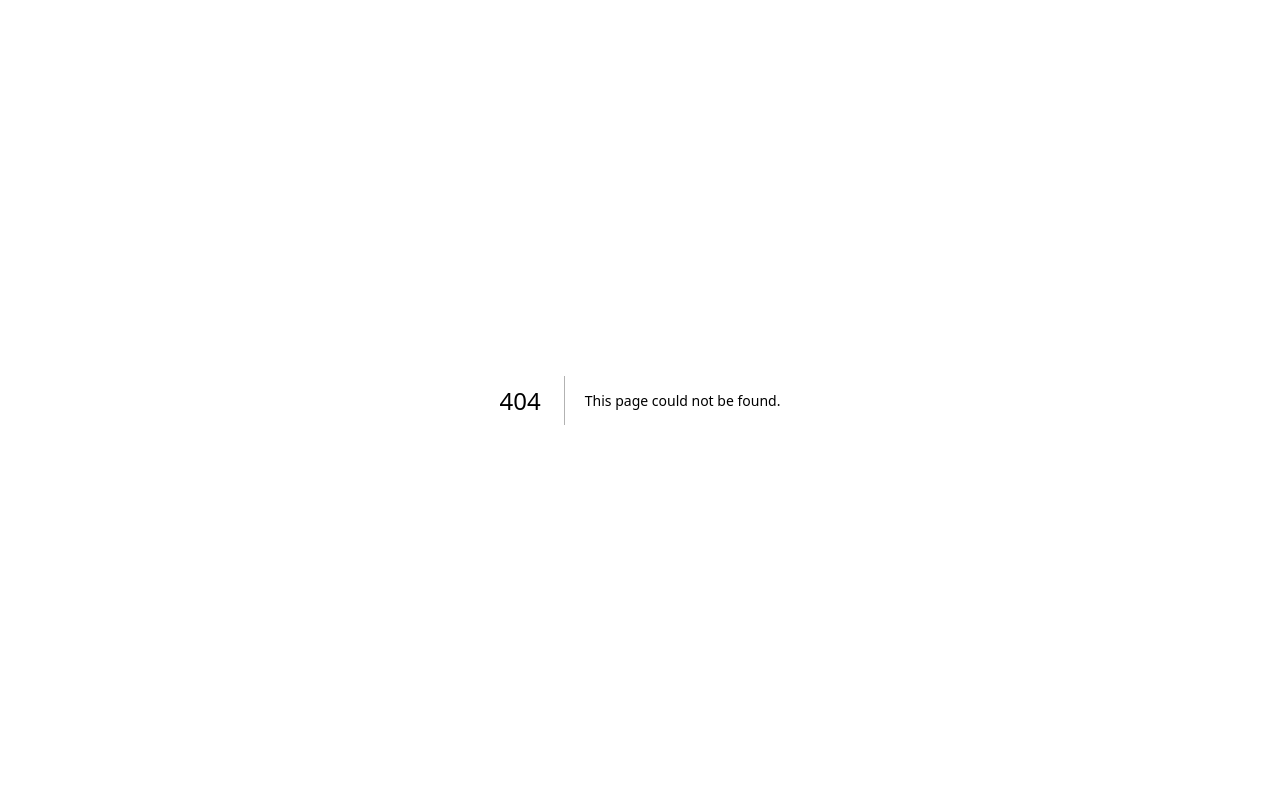
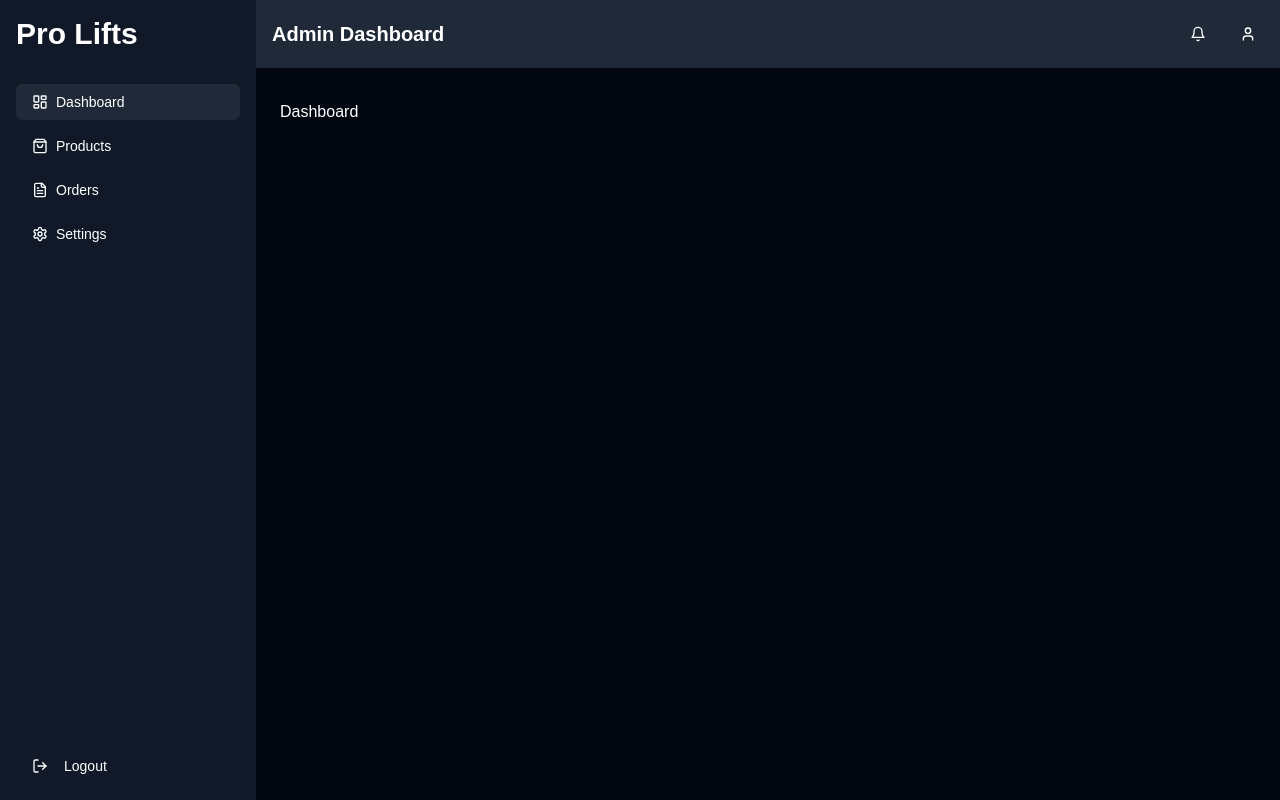
Before and after one commit to SAHIL-Sharma21/pro-Lift, a Next.js app: page /dashboard in a window 1280 px wide. Before the commit this address had no page. Built offline with nearby package versions, Linux system fonts and the light colour scheme.

Commit message:
added dashboard page in route

```diff
--- a/src/app/components/dashboard/SideBar.tsx
+++ b/src/app/components/dashboard/SideBar.tsx
@@ -22,7 +22,7 @@ const SideBar = () => {
     <>
         <div className='flex flex-col h-full bg-gray-900 text-white w-64'>
             <div className='p-4'>
-                <h1 className='ext-2xl font-bold"'>Admin Dashboard</h1>
+                <h1 className='text-3xl font-bold'>Pro Lifts</h1>
             </div>
             <nav className='flex-1'>
                 <ul className='space-y-2 p-4'>
--- a/src/app/dashboard/(route)/layout.tsx
+++ b/src/app/dashboard/(route)/layout.tsx
@@ -1,11 +1,14 @@
 'use client'
+
+import Header from "@/app/components/dashboard/Header";
+import SideBar from "@/app/components/dashboard/SideBar"
 
 export default function DahboardLayout({children}:{children: React.ReactNode}) {
     return(
         <div className="flex h-screen overflow-hidden">
-            {/* side bar component  */}
+            <SideBar />
             <div className="flex flex-col flex-1 overflow-hidden">
-                {/* header component  */}
+                <Header />
                 <main className="flex-1 overflow-x-hidden overflow-y-auto bg-gray-950">
                     <div className="container mx-auto px-6 py-8">
                         {children}
--- /dev/null
+++ b/src/app/dashboard/(route)/page.tsx
@@ -0,0 +1,13 @@
+'use client'
+
+import React from 'react'
+
+const page = () => {
+  return (
+    <div>
+      <h2 className='text-white'>Dashboard</h2>
+    </div>
+  )
+}
+
+export default page
```
